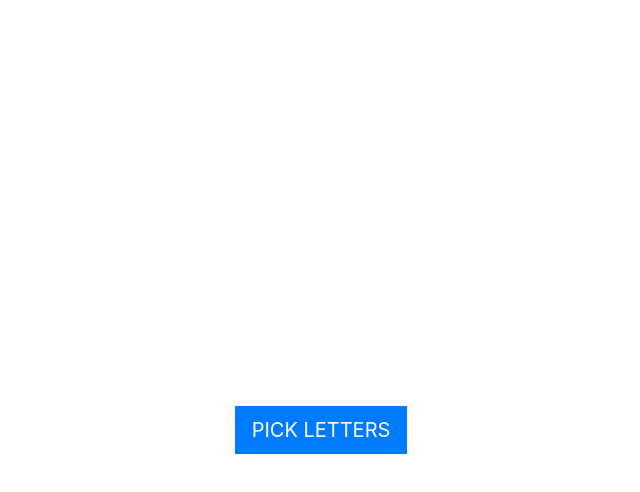
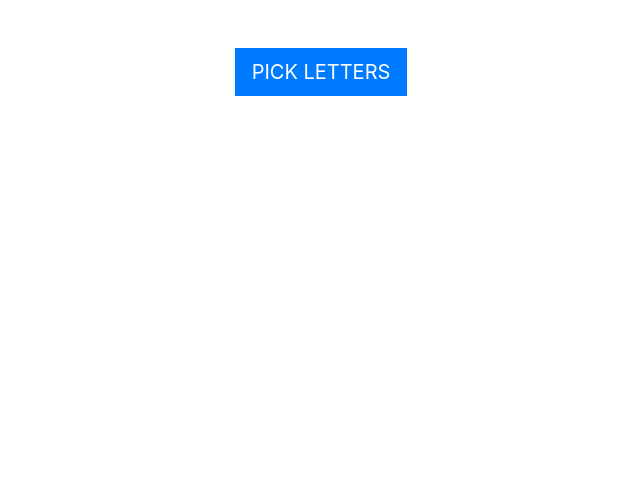
Before and after one commit to overtureweb/fif, a website: page index.html in a window 1280 px wide. Shown: the whole page, without its empty margins (319-959 px from the left). Drawn offline with nearby package versions, Linux system fonts and the light colour scheme.

```diff
--- a/index.html
+++ b/index.html
@@ -3,9 +3,10 @@
 <head>
 	<meta charset="UTF-8">
 	<meta name="viewport" content="width=device-width, initial-scale=1">
-    <meta name="description" content="Generate the random letters needed to play Facts in Five, one of the smartest, greatest games ever made."/>
-    <meta name="author" content="Overture Web Development LLC" />
-    <meta name="application-name" content="Facts in Five Random Letter Generator" />
+	<meta name="description"
+	      content="Generate the random letters needed to play Facts in Five, one of the smartest, greatest games ever made."/>
+	<meta name="author" content="Overture Web Development LLC"/>
+	<meta name="application-name" content="Facts in Five Random Letter Generator"/>
 	<title>Facts In Five</title>
 	<link rel="icon" type="image/x-icon" href="favicon.ico">
 	<link rel="stylesheet" href="https://stackpath.bootstrapcdn.com/bootstrap/4.3.1/css/bootstrap.min.css"
@@ -17,7 +18,6 @@
 
 		#container {
 			text-align: center;
-            min-height: 310px;
 		}
 
 		.button__wrapper {
@@ -29,14 +29,15 @@
 			-moz-border-radius: 0;
 			border-radius: 0;
 		}
+
 	</style>
 	<title>Title</title>
 </head>
 <body>
-<div class="mt-5" id="container"></div>
 <div class="button__wrapper mt-5">
 	<button class="btn btn-lg btn-primary" id="pickLetters">PICK LETTERS</button>
 </div>
+<div class="mt-5" id="container"></div>
 
 <script src="https://code.jquery.com/jquery-3.3.1.slim.min.js"
         integrity="sha384-q8i/X+965DzO0rT7abK41JStQIAqVgRVzpbzo5smXKp4YfRvH+8abtTE1Pi6jizo"
```
Lines whose indentation alone changed are shown as unchanged.
